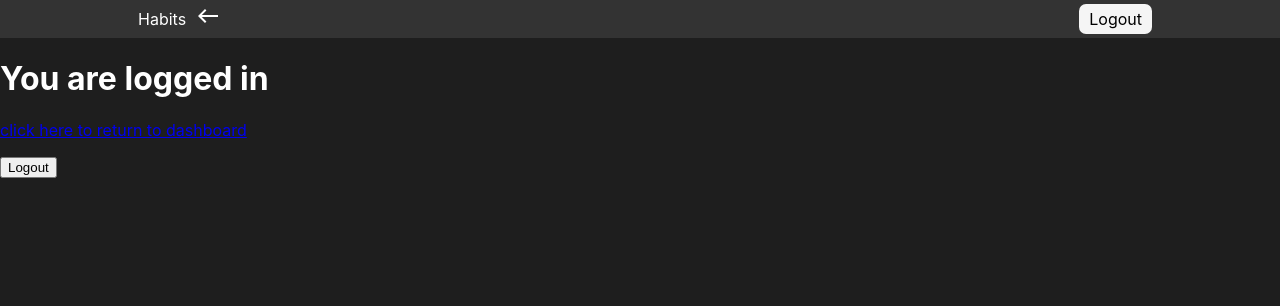
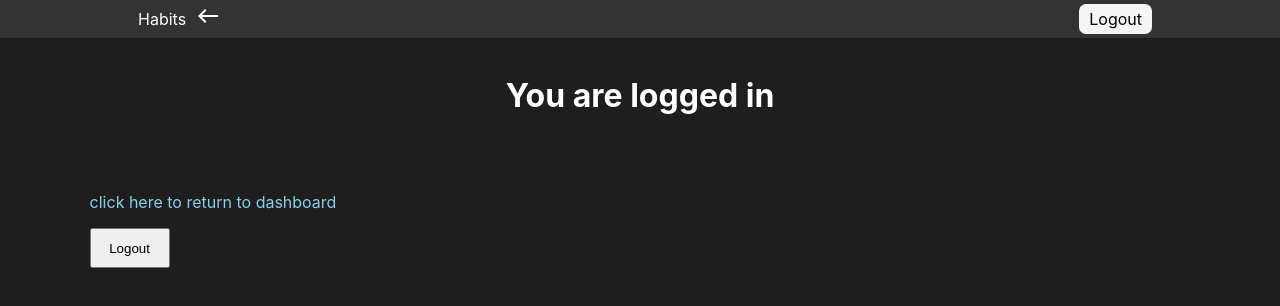
Before and after one commit to Typist01/habit-tracker, a React (Create React App) app in the folder frontend3/my-app/: page /login in a window 1280 px wide. Shown: the top 306 px of the page. Built offline with nearby package versions, Linux system fonts and the light colour scheme; no server answers; sample sign-in values are in the browser's storage.

Commit message:
layout tweaking

```diff
--- a/frontend3/my-app/src/App.js
+++ b/frontend3/my-app/src/App.js
@@ -2,9 +2,15 @@
 // import logo from './logo.svg';
 import "./App.css";
 import Login from "./Pages/Login/Login";
-import { BrowserRouter, Routes, Route, Navigate } from "react-router-dom";
+import {
+  BrowserRouter,
+  Routes,
+  Route,
+  Navigate,
+  useNavigate,
+} from "react-router-dom";
 import Signup from "./Pages/Signup/Signup";
-import { useEffect, useState, useContext, createContext } from "react";
+import { useEffect, useState, createContext } from "react";
 import Dashboard from "./Pages/Dashboard/Dashboard";
 import DataDisplay from "./Pages/Data-Display/DataDisplay";
 import { loginUser } from "./API/authentication";
@@ -18,11 +24,12 @@ export default function App() {
   async function loginHandler(username, password) {
     const result = await loginUser(username, password);
     if (result.result == "success") {
-      console.log(result.response);
-      console.log(result.response.data);
+      // console.log(result.response);
+      // console.log(result.response.data);
       localStorage.setItem("username", username);
       localStorage.setItem("userId", result.response.data);
       setIsLoggedIn(true);
+      window.location.href = "/";
       return;
     } else {
       return;
--- a/frontend3/my-app/src/Components/NavBar/NavBar.css
+++ b/frontend3/my-app/src/Components/NavBar/NavBar.css
@@ -1,10 +1,11 @@
+/** @format */
+
 ul {
   list-style-type: none;
   margin: 0;
   padding: 4px 10%;
   overflow: hidden;
   background-color: #333;
-
 }
 
 li {
@@ -13,7 +14,7 @@ ul {
 }
 
 .li-logout {
-    float:right;
+  float: right;
   background-color: whitesmoke;
   border-radius: 7px;
 }
@@ -27,11 +28,11 @@ ul {
   text-align: center;
   padding: 5px 10px;
   text-decoration: none;
-
 }
 
 /* Change the link color to #111 (black) on hover */
 li a:hover {
   border-radius: 6px;
   background-color: #111;
+  color: white;
 }
--- a/frontend3/my-app/src/Pages/Dashboard/NewHabitBox/Components/MoreDetails/MoreDetails.css
+++ b/frontend3/my-app/src/Pages/Dashboard/NewHabitBox/Components/MoreDetails/MoreDetails.css
@@ -10,6 +10,7 @@
   padding: 20px;
   border-radius: 8px;
   background-color: var(--bg-blue);
+  margin-top: 3%;
 }
 .more-details label {
   display: block;
--- a/frontend3/my-app/src/Pages/Dashboard/NewHabitBox/Components/MoreDetails/MoreDetails.js
+++ b/frontend3/my-app/src/Pages/Dashboard/NewHabitBox/Components/MoreDetails/MoreDetails.js
@@ -61,7 +61,6 @@ export default function MoreDetails(props) {
 
   return (
     <React.Fragment>
-      <h1> Hi from more details!</h1>
       <form className="more-details" onSubmit={submitHandler}>
         <label>
           Habit name
--- a/frontend3/my-app/src/Pages/Dashboard/NewHabitBox/Components/NewHabitPage/NewHabitPage.css
+++ b/frontend3/my-app/src/Pages/Dashboard/NewHabitBox/Components/NewHabitPage/NewHabitPage.css
@@ -10,6 +10,7 @@
   padding: 20px;
   border-radius: 8px;
   background-color: var(--bg-blue);
+  margin-top: 3%;
 }
 .create-habit label {
   display: block;
@@ -42,5 +43,5 @@
   color: white;
 }
 .create-habit button {
-    background-color: var(--fg-blue);
+  background-color: var(--fg-blue);
 }
--- a/frontend3/my-app/src/Pages/Dashboard/NewHabitBox/NewHabitBox.css
+++ b/frontend3/my-app/src/Pages/Dashboard/NewHabitBox/NewHabitBox.css
@@ -1,5 +1,7 @@
 /** @format */
 
-.newHabitContainer {
-  margin: auto;
+.new-habit-container {
+  display: flex;
+  border: none;
+  outline: none;
 }
--- a/frontend3/my-app/src/Pages/Dashboard/NewHabitBox/NewHabitBox.js
+++ b/frontend3/my-app/src/Pages/Dashboard/NewHabitBox/NewHabitBox.js
@@ -20,6 +20,7 @@ export default function NewHabitBox() {
     color: "white",
     backgroundColor: "#00428D",
     width: "400px",
+    border: "none",
     borderRadius: "8px",
     height: "50px",
     margin: "20px auto",
@@ -27,7 +28,7 @@ export default function NewHabitBox() {
 
   return (
     <React.Fragment>
-      <div style={{ display: "flex" }}>
+      <div className="new-habit-container">
         <a style={{ margin: "auto" }}>
           <Link to="/add-new-habit">
             <button style={buttonStyle}> Add a new habit... </button>
--- a/frontend3/my-app/src/Pages/Login/Login.css
+++ b/frontend3/my-app/src/Pages/Login/Login.css
@@ -73,3 +73,22 @@
 .magestic-mode {
   background-color: magenta;
 }
+
+.logged-in {
+  margin: 3% 7%;
+}
+
+.logged-in h1 {
+  text-align: center;
+}
+.logged-in p {
+  margin-top: 7%;
+  color: skyblue;
+}
+.logged-in a {
+  text-decoration: none;
+}
+.logged-in button {
+  width: 80px;
+  height: 40px;
+}
--- a/frontend3/my-app/src/Pages/Login/Login.js
+++ b/frontend3/my-app/src/Pages/Login/Login.js
@@ -68,11 +68,13 @@ export default function Login() {
   if (ctx.isLoggedIn) {
     return (
       <React.Fragment>
-        <h1> You are logged in </h1>
-        <Link to="/">
-          <p> click here to return to dashboard </p>
-        </Link>
-        <button onClick={ctx.handleLogout}>Logout</button>
+        <div className="logged-in">
+          <h1> You are logged in </h1>
+          <Link to="/">
+            <p> click here to return to dashboard </p>
+          </Link>
+          <button onClick={ctx.handleLogout}>Logout</button>
+        </div>
       </React.Fragment>
     );
   }
```
Also changed, not shown: frontend3/my-app/src/Pages/Dashboard/HabitDisplayBox/HabitDisplayBox.js (+43 -23 lines), 1 other file (tests, documents, lock files or other folders). Lines whose indentation alone changed are shown as unchanged.
